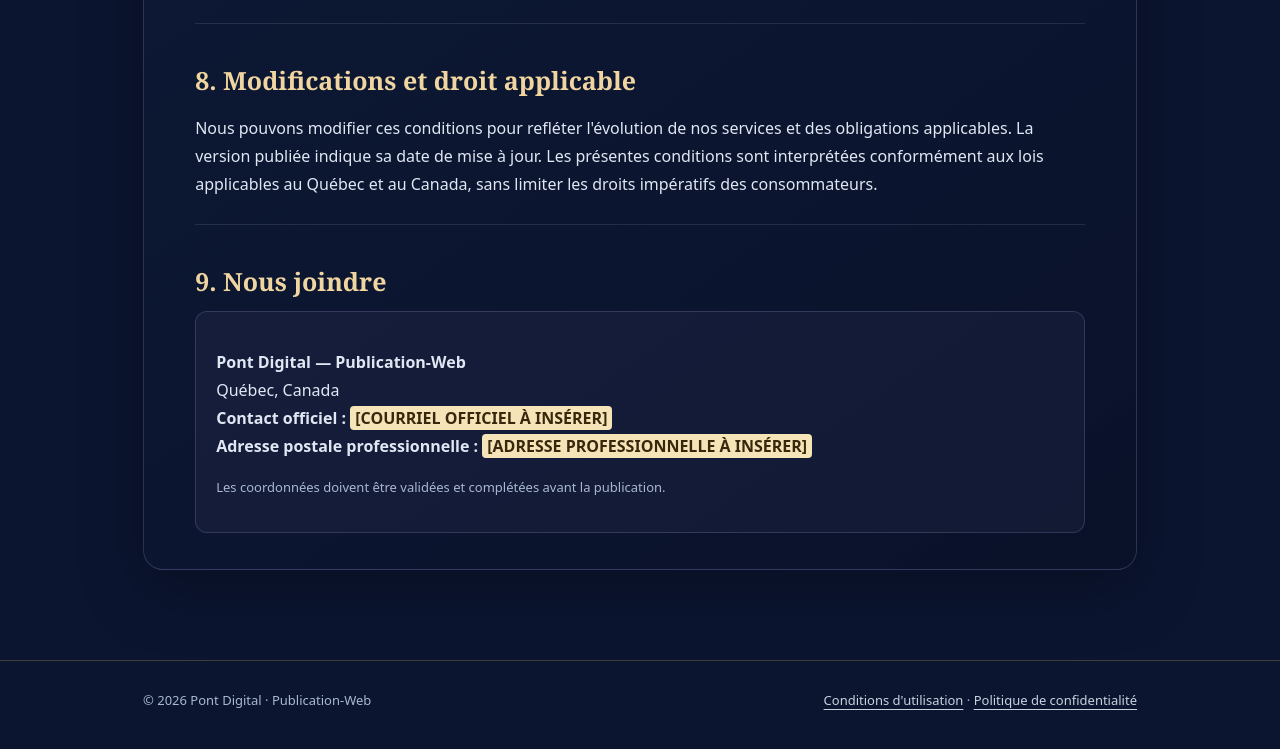
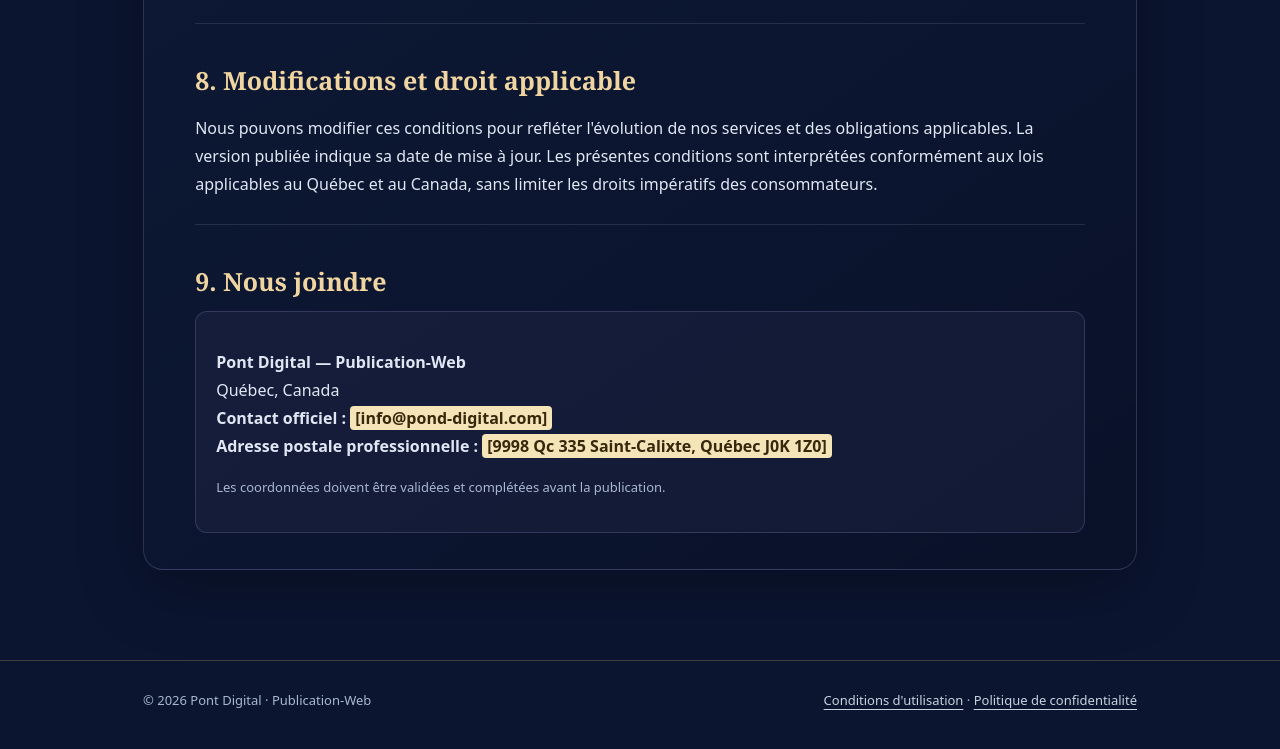
Before and after one commit to cashflowecosysteme-maker/pontdigital, a plain HTML site: page pontdigital/condition.html in a window 1280 px wide. Shown: the part 2284-3033 px from the top of the page. Drawn offline with Linux system fonts and the light colour scheme.

Commit message:
Update contact information in condition.html

```diff
--- a/pontdigital/condition.html
+++ b/pontdigital/condition.html
@@ -14,6 +14,6 @@
 <section><h2>6. Propriété intellectuelle</h2><p>Le contenu rédactionnel, les éléments visuels et les marques présentés sur le site sont protégés dans la mesure permise par les lois applicables. Toute reproduction non autorisée est interdite, sous réserve des exceptions légales.</p></section>
 <section><h2>7. Services et liens externes</h2><p>Le site peut renvoyer vers des services externes, notamment des systèmes de réservation et des plateformes de communication. Les pratiques de ces fournisseurs sont également régies par leurs propres conditions et politiques.</p></section>
 <section><h2>8. Modifications et droit applicable</h2><p>Nous pouvons modifier ces conditions pour refléter l'évolution de nos services et des obligations applicables. La version publiée indique sa date de mise à jour. Les présentes conditions sont interprétées conformément aux lois applicables au Québec et au Canada, sans limiter les droits impératifs des consommateurs.</p></section>
-<section><h2>9. Nous joindre</h2><div class="contact"><p><strong>Pont Digital — Publication-Web</strong><br>Québec, Canada<br><strong>Contact officiel :</strong> <span class="pending">[COURRIEL OFFICIEL À INSÉRER]</span><br><strong>Adresse postale professionnelle :</strong> <span class="pending">[ADRESSE PROFESSIONNELLE À INSÉRER]</span></p><p class="meta">Les coordonnées doivent être validées et complétées avant la publication.</p></div></section>
+<section><h2>9. Nous joindre</h2><div class="contact"><p><strong>Pont Digital — Publication-Web</strong><br>Québec, Canada<br><strong>Contact officiel :</strong> <span class="pending">[info@pond-digital.com]</span><br><strong>Adresse postale professionnelle :</strong> <span class="pending">[9998 Qc 335 Saint-Calixte, Québec J0K 1Z0]</span></p><p class="meta">Les coordonnées doivent être validées et complétées avant la publication.</p></div></section>
 </article></div></main>
 <footer><div class="wrap"><span>© 2026 Pont Digital · Publication-Web</span><span><a href="/condition.html">Conditions d'utilisation</a> · <a href="/politique.html">Politique de confidentialité</a></span></div></footer></body></html>
```
